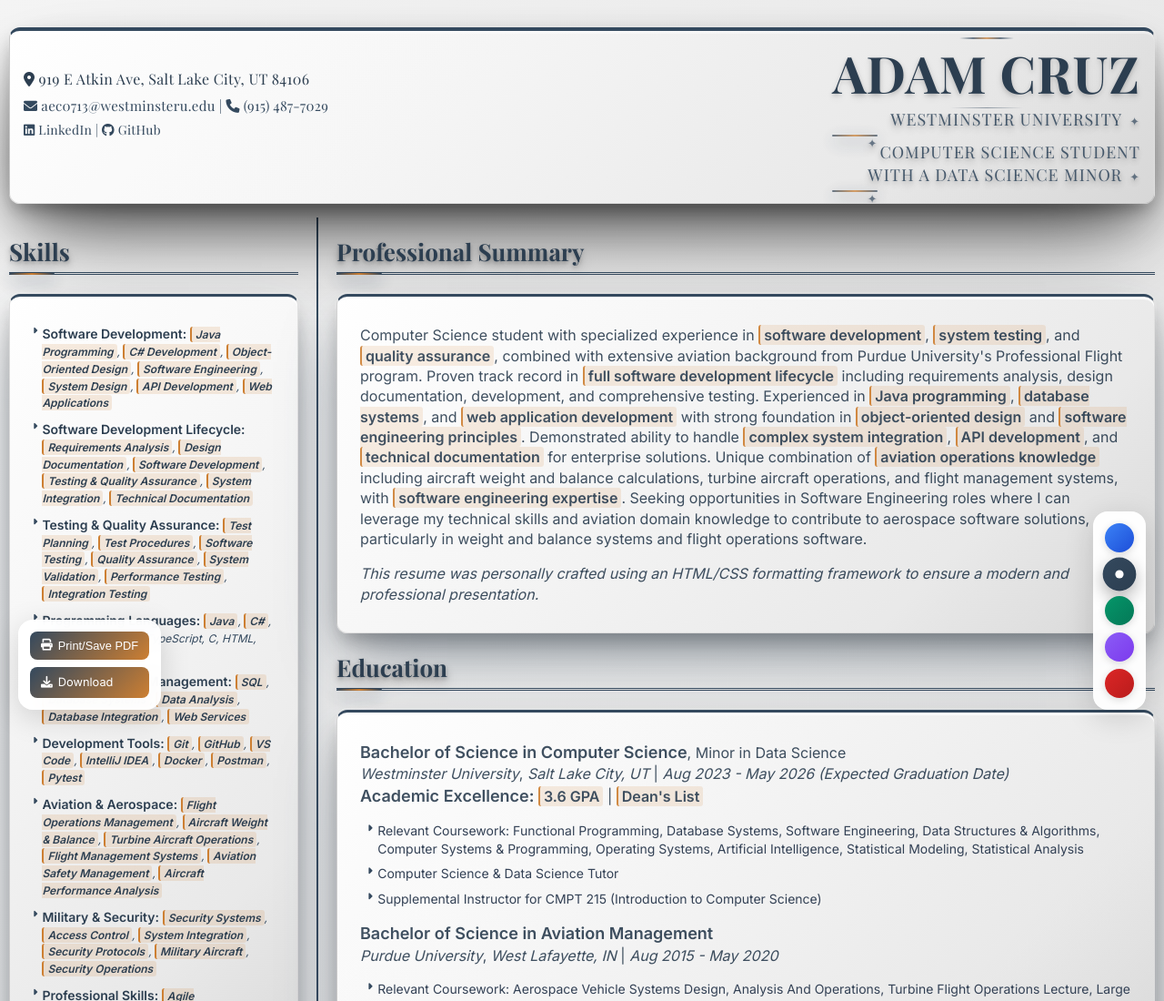
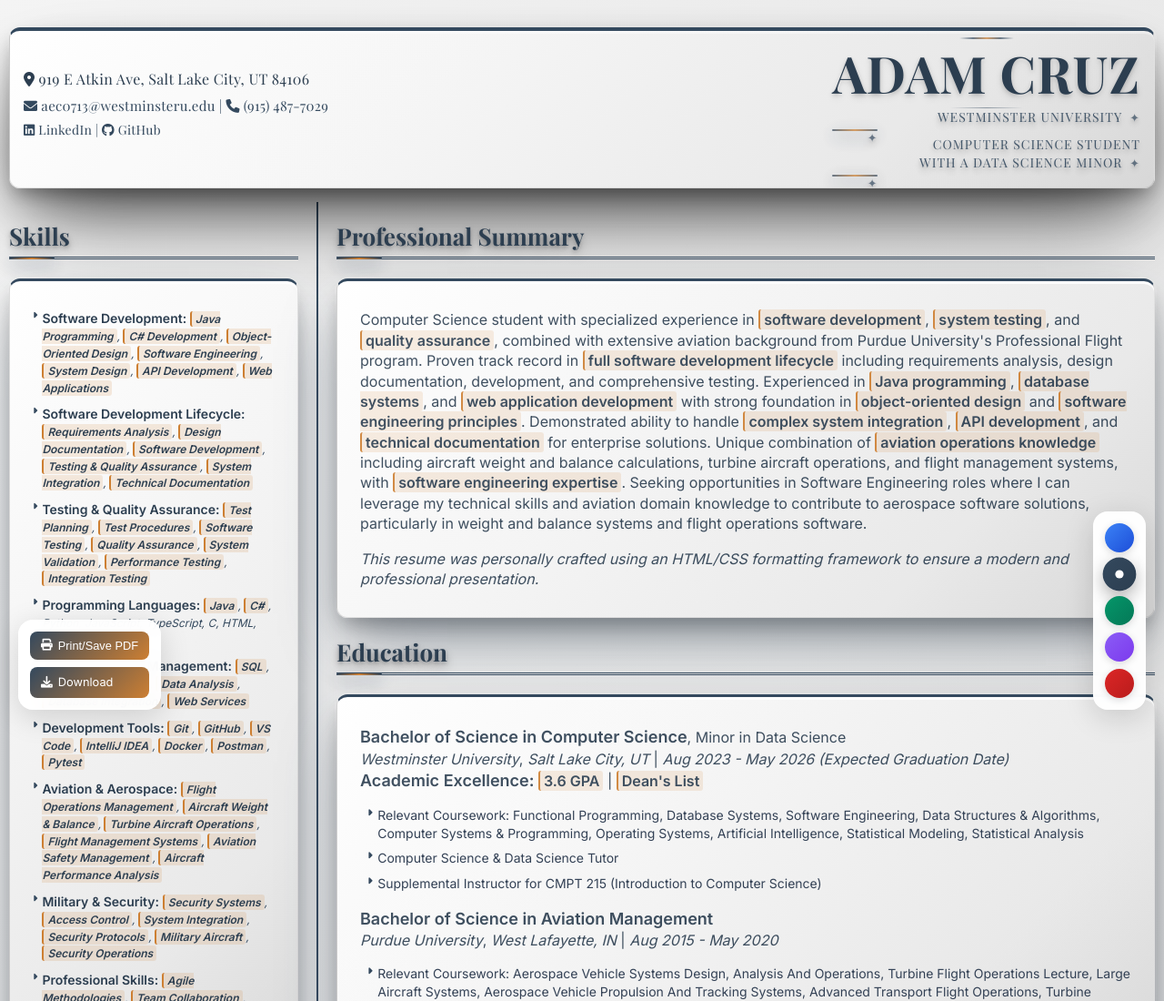
Before and after one commit to cruzaddy91/resume-site, a plain HTML site: page cruz_resume.html in a window 1280 px wide. Shown: the top 1100 px of the page at 91% size. Drawn offline with nearby package versions, Linux system fonts and the light colour scheme.

Commit message:
Reduce font size and right-align 'Computer Science Student with Data Science Minor' text in resume header

```diff
--- a/cruz_resume.html
+++ b/cruz_resume.html
@@ -507,7 +507,7 @@
             content: "";
         }
         .header h2 {
-            font-size: 18px;
+            font-size: 14px;
             color: var(--text-tertiary);
             margin: 8px 0 0 0;
             border-bottom: none;
@@ -515,6 +515,7 @@
             letter-spacing: 1px;
             text-transform: uppercase;
             opacity: 0.9;
+            text-align: right;
         }
         .header h2::before {
             content: '✦';
```
